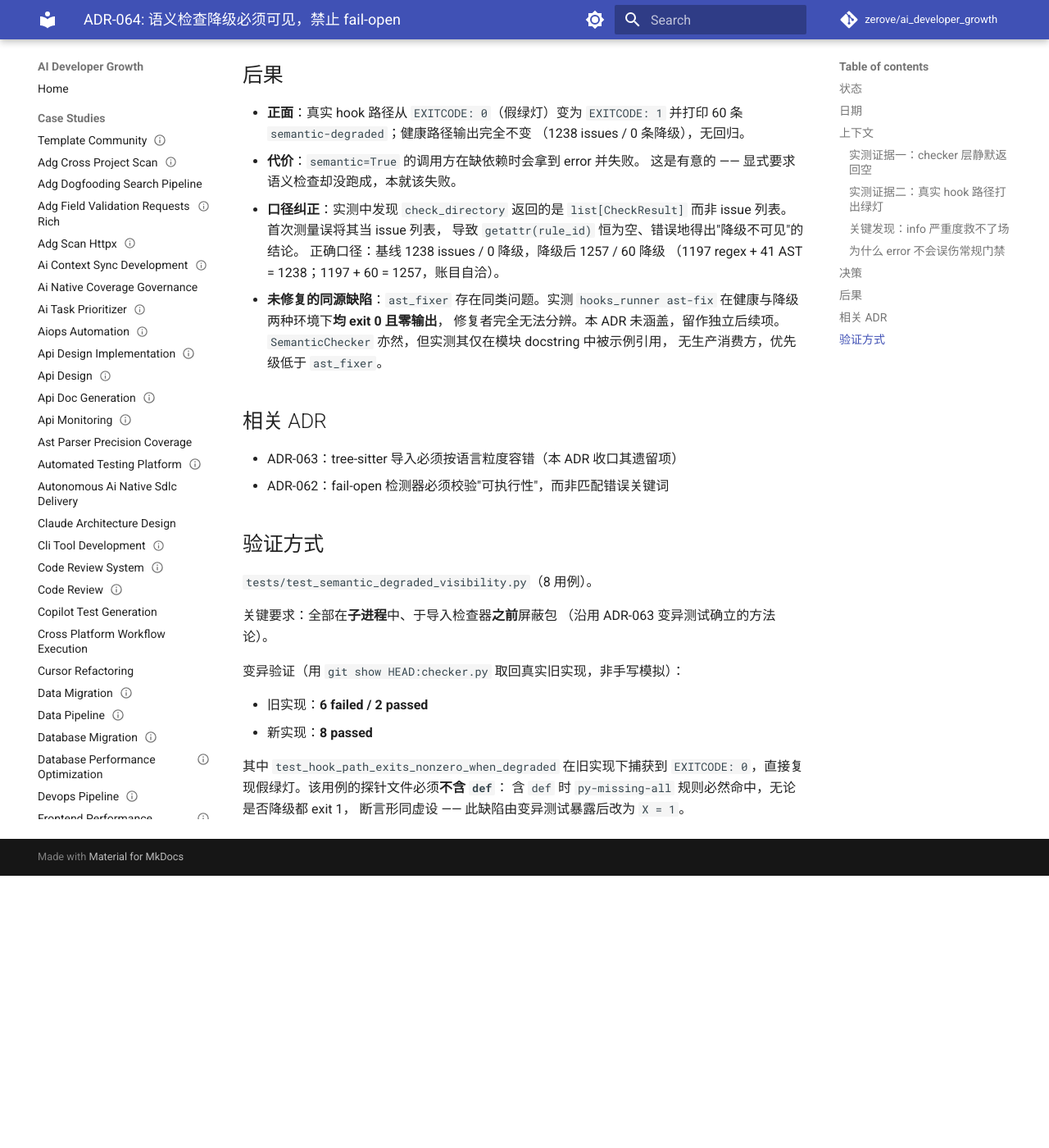
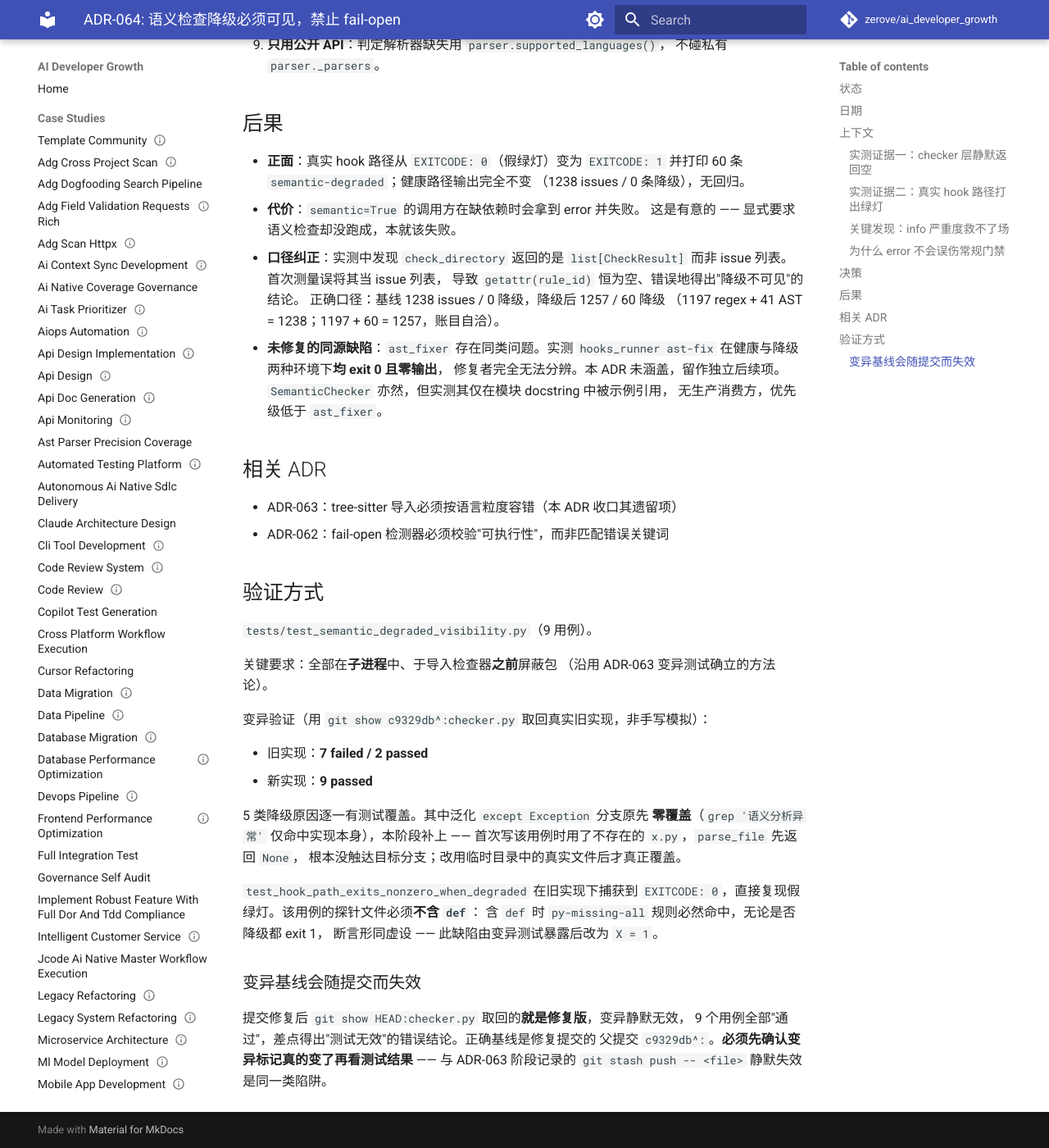
Before and after one commit to zerove/ai_developer_growth, an MkDocs documentation site: the page built from docs/adr/ADR-064-semantic-degradation-must-be-visible.md, in a window 1280 px wide and 1400 px high, scrolled down 2295 px. Shown: the whole window at 82% size. Built offline with MkDocs 1.6.1 and Material for MkDocs 9.7.7, drawn with Linux system fonts in a browser that asks for light colours; comment, search, counter and statistics services are not loaded; before the commit the page ends 3363 px from its top, so only the background shows below that.

Commit message:
test(checker): 补齐降级异常分支覆盖并改用公开 API (ADR-064 补强)
提交 c9329db 后的复核发现两处问题：

1. 覆盖缺口：泛化 `except Exception` 分支原先**零测试覆盖**
   （grep '语义分析异常' 仅命中实现本身）。它恰是原先
   `except: pass` 的最后一道口子，却没有任何用例守着。
   新增 test_unexpected_exception_is_reported 覆盖。
   该用例首版用了不存在的 x.py，parse_file 先返回 None，
   根本没触达目标分支 —— 断言看着通过，实则没测到东西。
   改用临时目录中的真实文件后才真正走到异常分支。

2. 私有 API：判定解析器缺失时用了 parser._parsers，
   而 ASTParser 本就提供公开的 supported_languages() 属性
   （ast_parser.py:167）。改为只用公开 API。

变异验证（git show c9329db^: 取真实旧实现）：
  旧实现 7 failed / 2 passed
  新实现 9 passed

方法论记录：修复提交后 git show HEAD:<path> 取回的就是修复版，
变异静默无效、9 个用例全部"通过"，差点得出"测试无效"的错误结论。
正确基线是修复提交的父提交。这与 ADR-063 阶段记录的
`git stash push -- <file>` 静默失效是同一类陷阱，已记入 ROADMAP。

同步修正 CHANGELOG / ADR 中夸大的覆盖声明（原写"8 用例、区分 5 类原因"，
但其中一类当时并无测试）。

全量回归 4540 passed / 0 failed；ruff / mypy(234 文件) /
ADR 索引 / 断链 / on_commit 全绿。

```diff
--- a/docs/adr/ADR-064-semantic-degradation-must-be-visible.md
+++ b/docs/adr/ADR-064-semantic-degradation-must-be-visible.md
@@ -87,6 +87,8 @@ except Exception:
    - 其他异常 → `语义分析异常: {Type}: {exc}`
 3. **禁止 `except: pass`**：异常分支同样产出降级 Issue，
    保证"检查没跑成"这件事在任何情况下都有痕迹。
+4. **只用公开 API**：判定解析器缺失用 `parser.supported_languages()`，
+   不碰私有 `parser._parsers`。
 
 ## 后果
 
@@ -113,17 +115,29 @@ except Exception:
 
 ## 验证方式
 
-`tests/test_semantic_degraded_visibility.py`（8 用例）。
+`tests/test_semantic_degraded_visibility.py`（9 用例）。
 
 关键要求：全部在**子进程**中、于导入检查器**之前**屏蔽包
 （沿用 ADR-063 变异测试确立的方法论）。
 
-变异验证（用 `git show HEAD:checker.py` 取回真实旧实现，非手写模拟）：
+变异验证（用 `git show c9329db^:checker.py` 取回真实旧实现，非手写模拟）：
 
-- 旧实现：**6 failed / 2 passed**
-- 新实现：**8 passed**
+- 旧实现：**7 failed / 2 passed**
+- 新实现：**9 passed**
 
-其中 `test_hook_path_exits_nonzero_when_degraded` 在旧实现下捕获到
+5 类降级原因逐一有测试覆盖。其中泛化 `except Exception` 分支原先
+**零覆盖**（`grep '语义分析异常'` 仅命中实现本身），本阶段补上 ——
+首次写该用例时用了不存在的 `x.py`，`parse_file` 先返回 `None`，
+根本没触达目标分支；改用临时目录中的真实文件后才真正覆盖。
+
+`test_hook_path_exits_nonzero_when_degraded` 在旧实现下捕获到
 `EXITCODE: 0`，直接复现假绿灯。该用例的探针文件必须**不含 `def`**：
 含 `def` 时 `py-missing-all` 规则必然命中，无论是否降级都 exit 1，
 断言形同虚设 —— 此缺陷由变异测试暴露后改为 `X = 1`。
+
+### 变异基线会随提交而失效
+
+提交修复后 `git show HEAD:checker.py` 取回的**就是修复版**，变异静默无效，
+9 个用例全部"通过"，差点得出"测试无效"的错误结论。正确基线是修复提交的
+父提交 `c9329db^:`。**必须先确认变异标记真的变了再看测试结果** ——
+与 ADR-063 阶段记录的 `git stash push -- <file>` 静默失效是同一类陷阱。
```
Also changed, not shown: CHANGELOG.md (+17 -3 lines), CONTEXT.md (+34 -53 lines), ROADMAP.md (+3 -0 lines), 2 other files.
